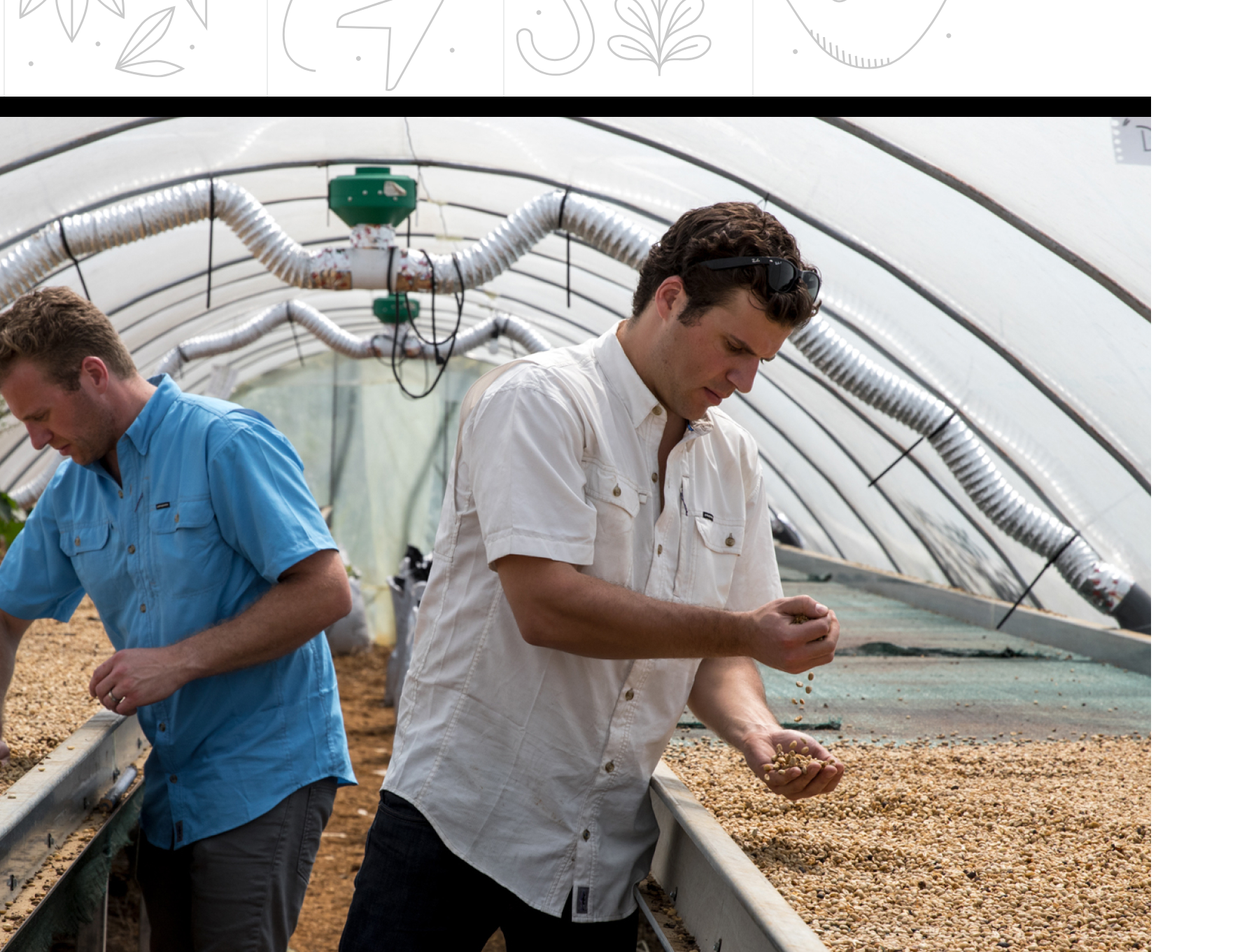
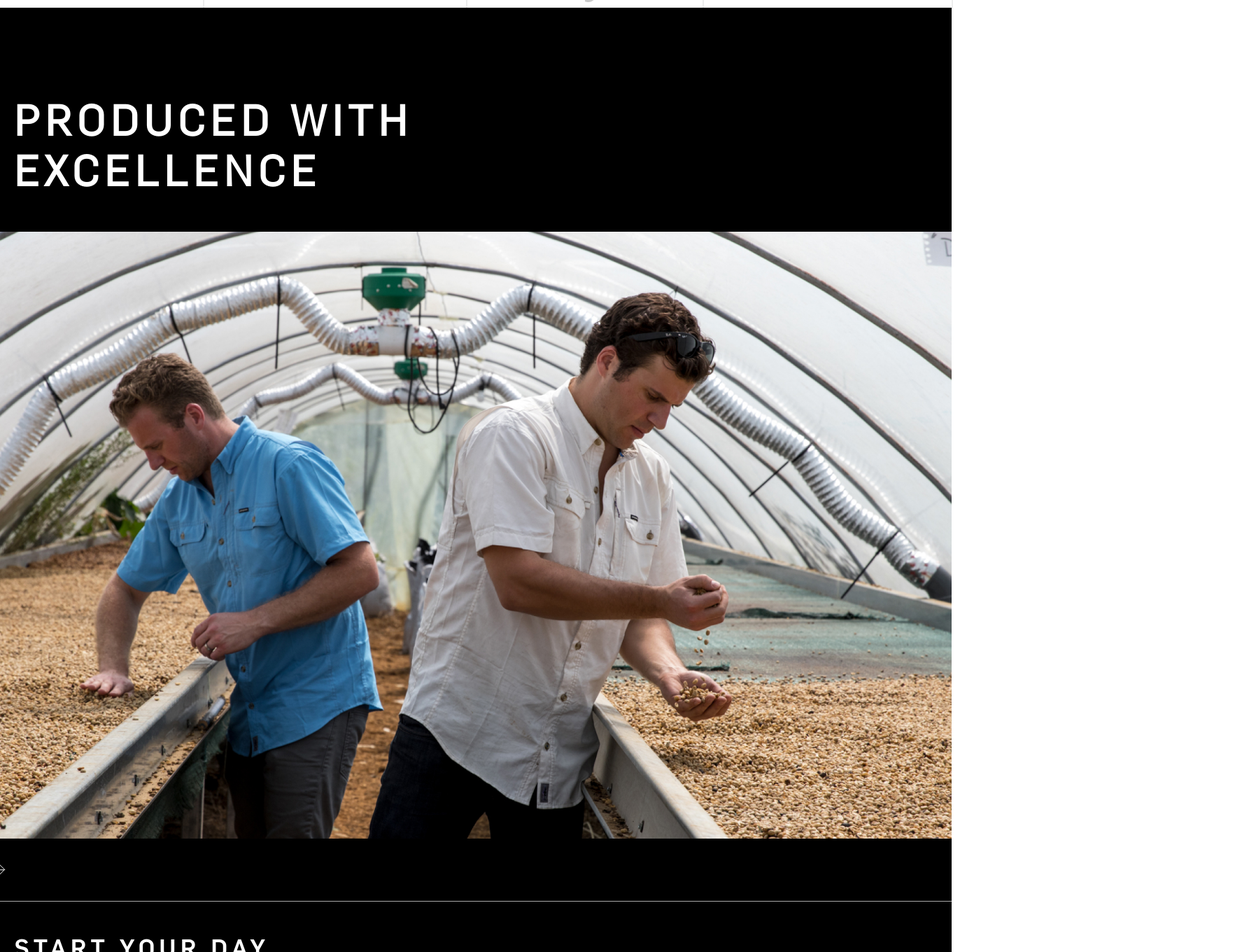
Before and after one commit to AangBel/OnePageHonour, a React (Create React App) app: page / in a window 1280 px wide. Shown: the part 2780-4140 px from the top of the page at 70% size, 1765 px wide, since content can reach past the window. Built offline with nearby package versions, Linux system fonts and the light colour scheme.

Commit message:
moved excellence into its own file in order to not have it disrupted while im messing with the carousel

```diff
--- a/src/App.js
+++ b/src/App.js
@@ -5,6 +5,7 @@ import Nav from "../src/components/Nav/Nav";
 import Hero from "./components/Hero/Hero";
 import Quote from "./components/Quote/Quote";
 import OurBlends from "./components/OurBlends/OurBlends";
+import Excellence from "./components/Excellence/Excellence";
 import ProductionCarousel from "./components/ProductionCarousel/ProductionCarousel";
 import Footer from "./components/Footer/Footer";
 
@@ -18,6 +19,7 @@ function App() {
         <Hero />
         <Quote />
         <OurBlends />
+        <Excellence />
         <ProductionCarousel />
       </div>
       <div className="AppFooter">
--- /dev/null
+++ b/src/components/Excellence/Excellence.css
@@ -0,0 +1,16 @@
+.excellenceTextBox {
+  background-color: rgb(0, 0, 0);
+
+  /* TEXT */
+  font-family: "flama book";
+  color: var(--White, #fff);
+  font-size: 40px;
+  font-style: normal;
+  font-weight: 650;
+  line-height: normal;
+  letter-spacing: 8px;
+  text-transform: uppercase;
+
+  /* SPACING */
+  padding: 126px 753px 50px 100px;
+}
--- /dev/null
+++ b/src/components/Excellence/Excellence.jsx
@@ -0,0 +1,14 @@
+import React from "react";
+
+import "./Excellence.css";
+
+function Excellence() {
+  console.log("you'/ve been forgetting to log things...");
+
+  return (
+    <div className="excellenceTextBox">
+      <h2>Produced with excellence</h2>
+    </div>
+  );
+}
+export default Excellence;
--- a/src/components/ProductionCarousel/ProductionCarousel.css
+++ b/src/components/ProductionCarousel/ProductionCarousel.css
@@ -17,31 +17,28 @@
   box-sizing: border-box;
 } */
 
-.excellenceTextBox {
-  background-color: rgb(213, 79, 79);
-  color: purple;
-  font-family: "flama book";
-
-  color: var(--White, #fff);
-  font-size: 40px;
-  font-style: normal;
-  font-weight: 650;
-  line-height: normal;
-  letter-spacing: 8px;
-  text-transform: uppercase;
-
-  padding: 126px 753px 50px 100px;
-}
 
 .carousel-container {
-  /* background-color: black;
+  background-color: black;
   position: relative;
-  width: 100%;
-  max-width: 600px; */
+  /* width: 100%; */
+  max-width: 1000px;
+  /* display: flex; */
   /* margin: auto; */
   /* overflow:hidden ; */
 }
 
+.carouselSlide{
+  background-color: aqua;
+  display: flex;
+  width: 100%;
+  transition: transform 0.5s ease-in-out;
+}
+
+.carouselSlide img {
+  width: 100%;
+  flex: 0 0 100%;
+}
 /* .carousel {
   display: flex;
   overflow: hidden;
@@ -69,7 +66,7 @@
 } */
 .arrows {
   position: absolute;
-  color: aquamarine;
+  background-color: aquamarine;
   bottom: 10px;
   right: 10px;
 
@@ -88,7 +85,7 @@
   /* margin: 0 5px; */
 }
 
-.sourcedTitleBox {
+/* .sourcedTitleBox {
   color: var(--White, #fff);
   display: relative;
 
@@ -103,9 +100,9 @@
   text-transform: uppercase;
 
   padding: 50px 931px 10px 217px;
-}
+} */
 
-.sourcedPText {
+/* .sourcedPText {
   font-family: "flama book";
 
   background-color: black;
@@ -114,7 +111,7 @@
   font-style: normal;
   font-weight: 550;
   line-height: 22px; /* 137.5% */
-  letter-spacing: 1.6px;
+  /* letter-spacing: 1.6px; */
 
-  padding: 10px 562px 100px 217px;
-}
+  /* padding: 10px 562px 100px 217px; */
+/* }  */
--- a/src/components/ProductionCarousel/ProductionCarousel.jsx
+++ b/src/components/ProductionCarousel/ProductionCarousel.jsx
@@ -1,9 +1,12 @@
 import React, { useState, useRef, useEffect } from "react";
+import { ReactDOM } from "react";
+
+
 // import Flickity from "flickity";
 // import Flickity from "react-flickity-component";
 
 // // CSS
-// import "./ProductionCarousel.css";
+import "./ProductionCarousel.css";
 // import "flickity/css/flickity.css";
 
 // IMAGES
@@ -39,19 +42,14 @@ function ProductionCarousel() {
 
   return (
     <>
-      <div className="excellenceTextBox">
-        <h2>Produced with excellence</h2>
-      </div>
-
       <div className="carouselContainer">
-        <div className="carousel">
+        <div className="carouselSlide">
           <img
             src={carouselImages[currentIndex]}
             alt={`Slide ${currentIndex + 1}`}
           />
         </div>
       </div>
-
 
       <div className="sourcedTitleBox">
         <h3>Ethically Sourced</h3>
```
